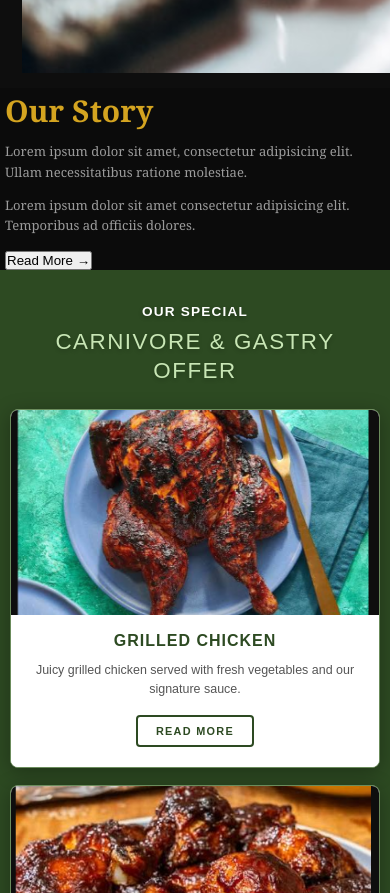
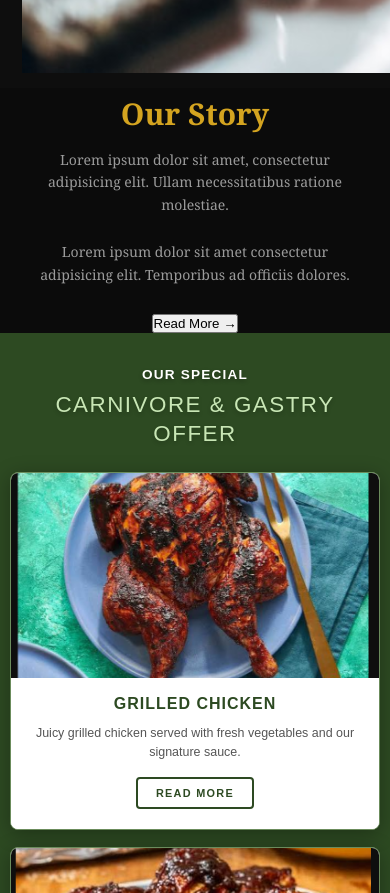
Before and after one commit to Mahamkhadam/AUMBRE-Resturant-Website, a React (Vite) app: page / in a window 390 px wide. Shown: the part 1227-2120 px from the top of the page. Built offline with nearby package versions, Linux system fonts and the light colour scheme; a web font is replaced by a local one.

Commit message:
Fix mobile story image

```diff
--- a/src/components/Story.css
+++ b/src/components/Story.css
@@ -127,153 +127,71 @@ body,
 @media (max-width: 768px) {
 
   .story {
-    width: 100% !important;
-    max-width: 100% !important;
-    min-width: 0 !important;
+    width: 100%;
     min-height: auto;
 
     display: flex;
     flex-direction: column;
 
+    padding: 45px 15px;
     gap: 25px;
 
-    padding: 55px 15px 45px;
-
-    text-align: center;
+    overflow: hidden;
   }
 
-  /* IMAGE */
+  .story-img {
+    width: 100%;
+    max-width: 100%;
 
-   .story-img {
-    width: 100%;
     display: flex;
     justify-content: center;
     align-items: center;
   }
 
-    .story-img img {
-    width: 230px;
-    height: auto;
-    max-width: 85%;
+  .story-img img {
+    width: 200px !important;
+    height: auto !important;
 
-    object-fit: contain;
+    max-width: 80% !important;
+
+    object-fit: contain !important;
+
     display: block;
   }
 
-  /* CONTENT */
+  .story-content {
+    width: 100%;
+    max-width: 340px;
 
-  .story-content {
-    width: 100% !important;
-    max-width: 100% !important;
+    margin: 0 auto;
 
-    padding: 0 5px;
+    text-align: center;
   }
 
   .story-content h2 {
-    font-size: 34px;
-    line-height: 1.2;
+    font-size: 30px;
     margin-bottom: 15px;
   }
 
   .story-content p {
     font-size: 14px;
     line-height: 1.6;
-    margin-bottom: 15px;
-  }
-
-  .story-content a {
-    font-size: 15px;
   }
 }
 
-/* =========================
-   SMALL MOBILE
-========================= */
 @media (max-width: 480px) {
 
-  .story {
-    width: 100% !important;
-    padding: 40px 10px 35px;
-
-    gap: 20px;
-  }
-
-  .story-img {
-    width: 100% !important;
-  }
-
   .story-img img {
-    width: 100% !important;
-    max-width: 100% !important;
-
-    height: 220px;
-
-    object-fit: cover;
-  }
-
-  .story-content {
-    width: 100% !important;
-    max-width: 100% !important;
-
-    padding: 0 5px;
-  }
-
-  .story-content h2 {
-    font-size: 30px;
-    margin-bottom: 12px;
-  }
-
-  .story-content p {
-    font-size: 13px;
-    line-height: 1.6;
-    margin-bottom: 12px;
-  }
-
-  .story-content a {
-    font-size: 14px;
+    width: 180px !important;
+    max-width: 75% !important;
+    height: auto !important;
   }
 }
 
-/* =========================
-VERY SMALL MOBILE
-========================= */
-
 @media (max-width: 360px) {
-
-  .story {
-    width: 100% !important;
-
-    padding: 35px 8px 30px;
-
-    gap: 18px;
-  }
-
-  .story-img {
-    width: 100% !important;
-  }
-
-  .story-img img {
-    width: 100% !important;
-    max-width: 100% !important;
-
-    height: 200px;
-  }
-
-  .story-content {
-    width: 100% !important;
-    max-width: 100% !important;
-  }
-
-  .story-content h2 {
-    font-size: 27px;
-  }
-
-  .story-content p {
-    font-size: 12px;
-    line-height: 1.5;
-  }
-
-  .story-content a {
-    font-size: 13px;
+.story-img img {
+    width: 160px !important;
+    max-width: 72% !important;
+    height: auto !important;
   }
 }
```
